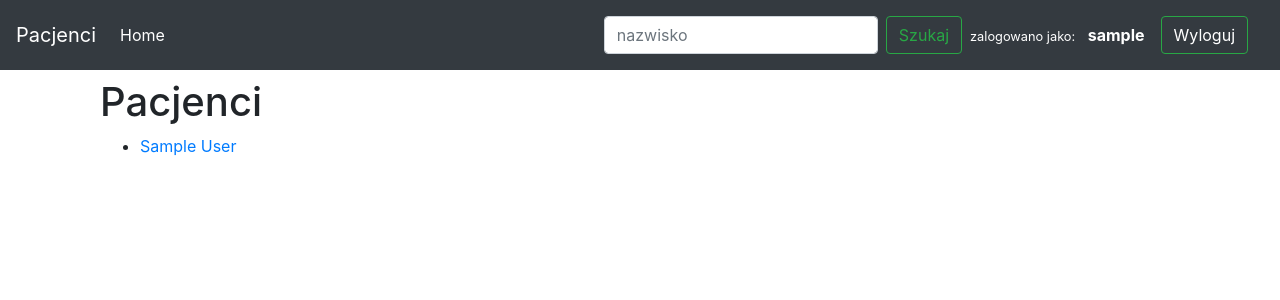
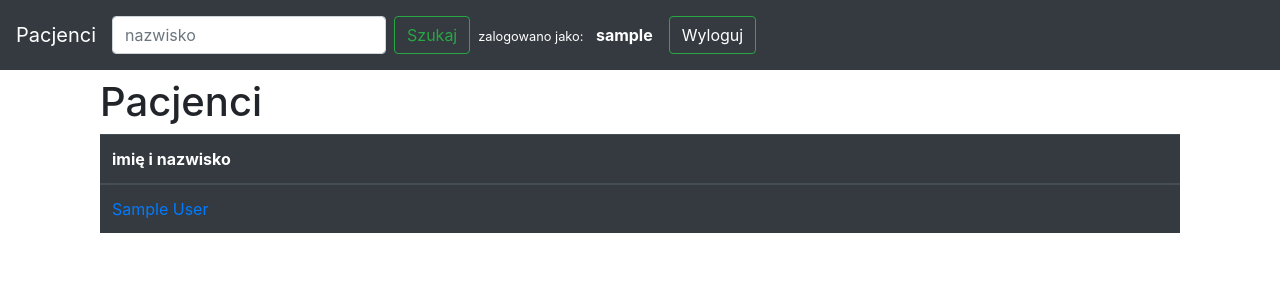
Before and after one commit to myGitHub4publicprojects/crmdent, a Django app: page / in a window 1280 px wide. Shown: the top 300 px of the page. Run offline with Django 3.2, Linux system fonts and the light colour scheme; a user stored in the database is signed in; tables that the repository leaves empty hold one stand-in row (values such as "Sample post"); some libraries are stand-ins or nearby versions.

Commit message:
Add image to Image edit page

```diff
--- a/kadent/templates/kadent/image_update_form.html
+++ b/kadent/templates/kadent/image_update_form.html
@@ -6,6 +6,11 @@
     <button class="btn btn-small btn-primary">Wróć do pacjenta</button>
 </a>
 
+<figure>
+    <img src="{{ object.file.url }}" alt="{{ object.filename }}" height="200">
+    <figcaption>{{ object.filename }}</figcaption>
+</figure>
+
 <form method="post">{% csrf_token %}
     {{ form.as_p }}
     <input type="submit" value="Zapisz">
--- a/kadent/templates/kadent/navbar.html
+++ b/kadent/templates/kadent/navbar.html
@@ -7,12 +7,6 @@
     </button>
 
     <div class="collapse navbar-collapse" id="navbarSupportedContent">
-        <ul class="navbar-nav mr-auto">
-            <li class="nav-item active">
-                <a class="nav-link" href="#">Home <span class="sr-only">(current)</span></a>
-            </li>
-
-        </ul>
         <form class="form-inline my-2 my-lg-0">
             <input class="form-control mr-sm-2" type="search" placeholder="nazwisko" aria-label="Search">
             <button class="btn btn-outline-success my-2 my-sm-0" type="submit">Szukaj</button>
--- a/kadent/templates/kadent/patient_list.html
+++ b/kadent/templates/kadent/patient_list.html
@@ -3,13 +3,21 @@
 
 {% block content %}
 <h1>Pacjenci</h1>
-<ul>
-    {% for patient in object_list %}
-    <li>
-        <a href="{% url 'kadent:patient_edit' patient.id %}">{{ patient }}</a>
-    </li>
-    {% empty %}
-    <li>Nie ma jeszcze pacjentów.</li>
-    {% endfor %}
-</ul>
+
+<table class="table table-hover table-dark">
+    <thead>
+        <tr>
+            <th scope="col">imię i nazwisko</th>
+
+        </tr>
+    </thead>
+    <tbody>
+        {% for patient in object_list %}
+        <tr>
+            <td><a href="{% url 'kadent:patient_edit' patient.id %}">{{ patient }}</a></td>
+        </tr>
+        {% endfor %}
+
+    </tbody>
+</table>
 {% endblock content %}
--- a/kadent/templates/kadent/patient_update_form.html
+++ b/kadent/templates/kadent/patient_update_form.html
@@ -65,7 +65,7 @@
     <tbody>
         {% for image in images %}
         <tr>
-            <td><a href="{% url 'kadent:image_edit' image.id %}">{{ image.file.name }}</a></td>
+            <td><a href="{% url 'kadent:image_edit' image.id %}">{{ image.filename }}</a></td>
             <td><a href="{% url 'kadent:image_edit' image.id %}">{{ image.uploaded_at|date:'d.m.Y H:i' }}</a></td>
             <td><a href="{% url 'kadent:image_edit' image.id %}">{{ image.note }}</a></td>
             <td><a href="{% url 'kadent:image_edit' image.id %}">{{ image.uploaded_by }}</a></td>
--- a/kadent/views.py
+++ b/kadent/views.py
@@ -189,5 +189,11 @@ class ImageUpdate(LoginRequiredMixin, UpdateView):
     fields = ['note']
     template_name_suffix = '_update_form'
 
+    def get_context_data(self, **kwargs):
+        context = super().get_context_data(**kwargs)
+        image = Image.objects.get(id=self.kwargs['pk'])
+        context['patient_id'] = image.patient.id
+        return context
+
     def get_initial(self):
         return {'note': self.object.note}
```
